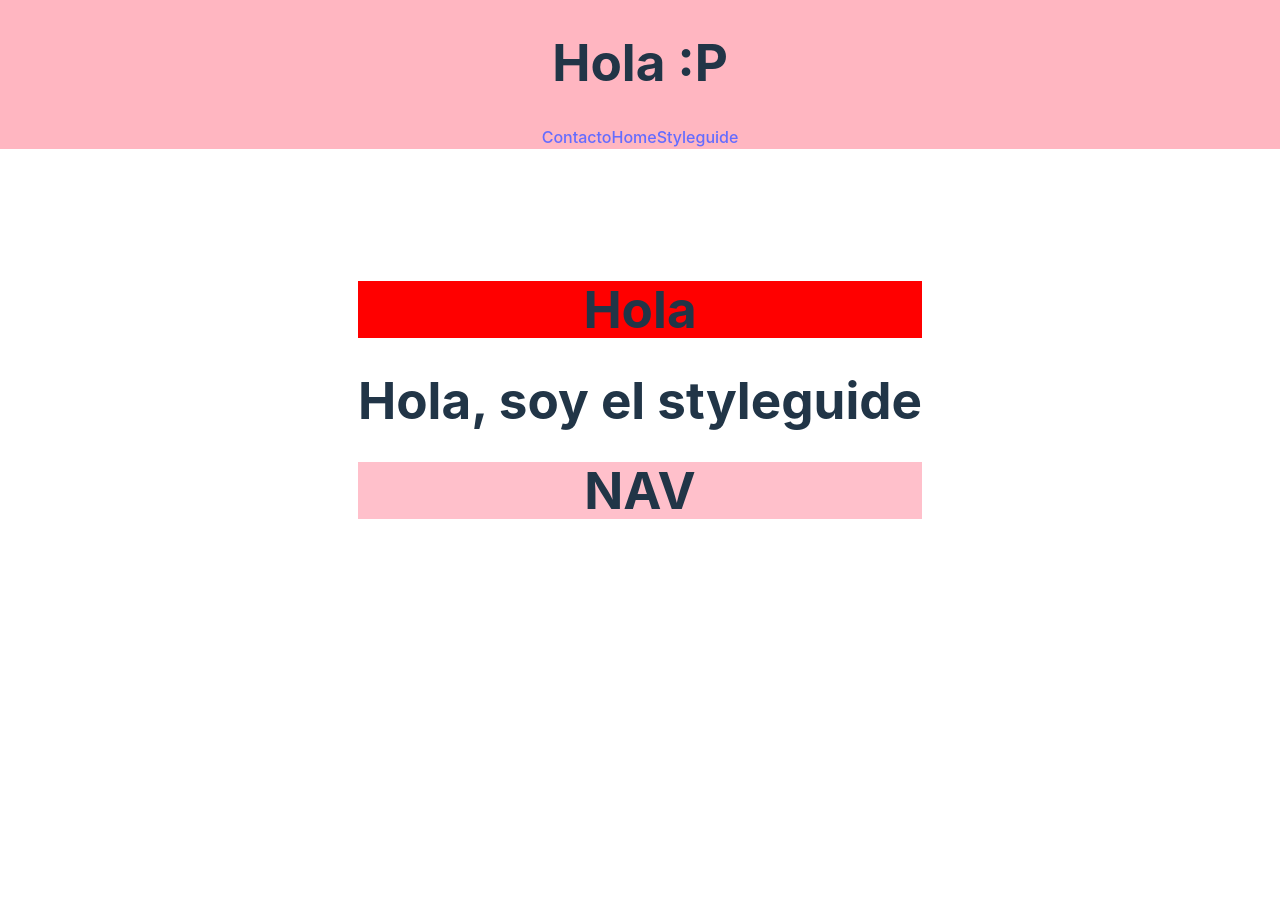
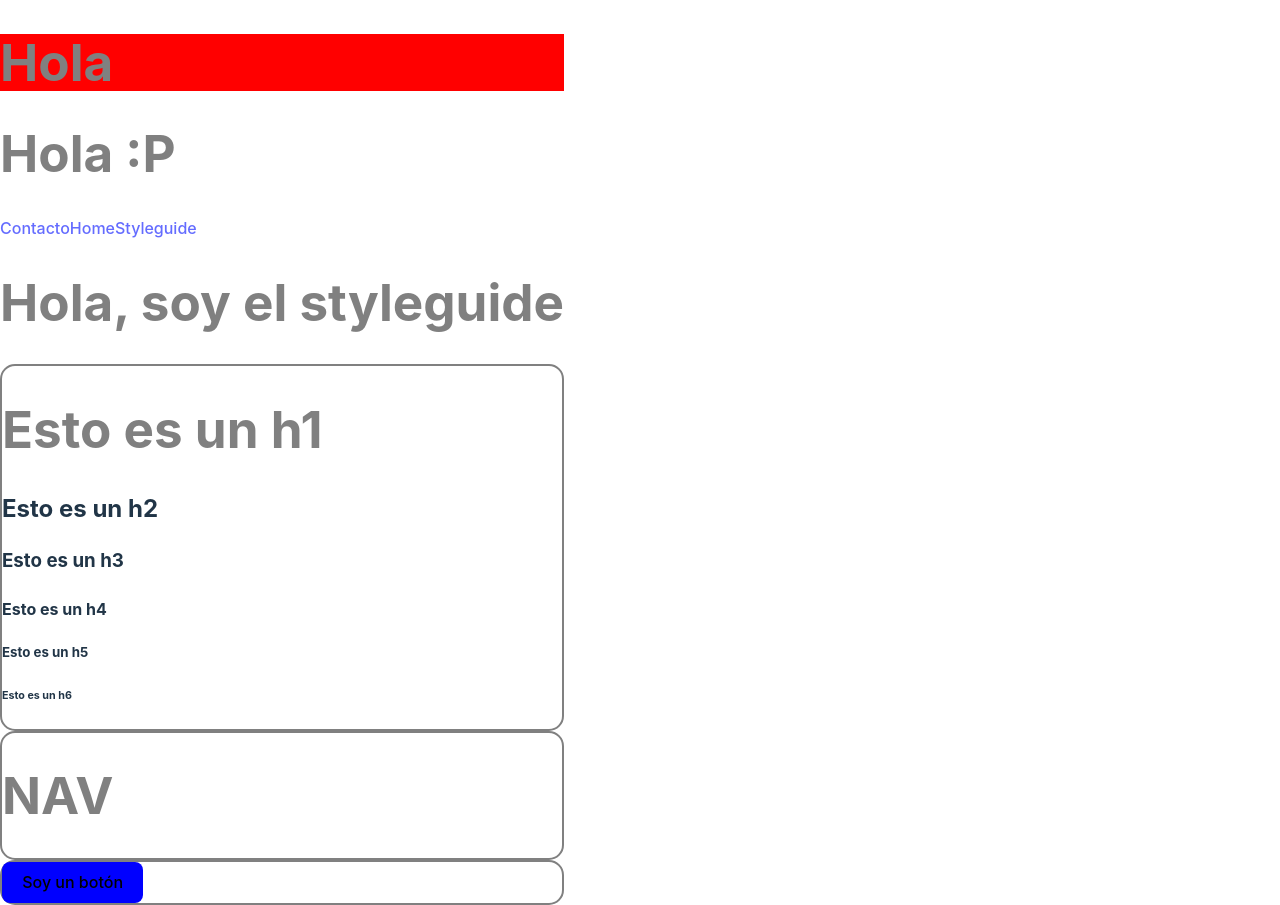
Before and after one commit to carugui/project-gamma, a React (Vite) app: page /styleguide in a window 1280 px wide. Before the commit the page ends 800 px from the top, so only its background shows below. Built offline with nearby package versions, Linux system fonts and the light colour scheme.

Commit message:
reorganizacion scss

```diff
--- a/src/App.jsx
+++ b/src/App.jsx
@@ -5,8 +5,7 @@ import reactLogo from './assets/react.svg'
 import viteLogo from '/vite.svg'
 import Topbar from  './components/topbar/Topbar'
 
-import './App.css'
-import './scss/style.scss'
+import './scss/global.scss'
 
 import Home from './views/Home'
 import Contact from './views/Contact'
--- /dev/null
+++ b/src/components/button/Button.jsx
@@ -0,0 +1,11 @@
+import './Button.scss';
+
+function Button() {
+    return (
+        <>
+          <button>Soy un botón</button>
+        </>
+    )
+}
+
+export default Button
--- /dev/null
+++ b/src/components/button/Button.scss
@@ -0,0 +1,3 @@
+button {
+    background-color: blue;
+}
--- a/src/main.jsx
+++ b/src/main.jsx
@@ -1,7 +1,6 @@
 import React from 'react'
 import ReactDOM from 'react-dom/client'
 import App from './App'
-import './index.css'
 import { BrowserRouter } from 'react-router-dom'
 
 ReactDOM.createRoot(document.getElementById('root')).render(
--- a/src/scss/_typography.scss
+++ b/src/scss/_typography.scss
@@ -0,0 +1,3 @@
+h1 {
+    color: grey;
+}
--- /dev/null
+++ b/src/scss/global.scss
@@ -0,0 +1,71 @@
+@import './_typography.scss';
+
+:root {
+    font-family: Inter, system-ui, Avenir, Helvetica, Arial, sans-serif;
+    line-height: 1.5;
+    font-weight: 400;
+
+    color-scheme: light dark;
+    color: rgba(255, 255, 255, 0.87);
+    background-color: #242424;
+
+    font-synthesis: none;
+    text-rendering: optimizeLegibility;
+    -webkit-font-smoothing: antialiased;
+    -moz-osx-font-smoothing: grayscale;
+    -webkit-text-size-adjust: 100%;
+}
+
+a {
+font-weight: 500;
+color: #646cff;
+text-decoration: inherit;
+}
+a:hover {
+color: #535bf2;
+}
+
+body {
+margin: 0;
+display: flex;
+place-items: center;
+min-width: 320px;
+min-height: 100vh;
+}
+
+h1 {
+font-size: 3.2em;
+line-height: 1.1;
+}
+
+button {
+border-radius: 8px;
+border: 1px solid transparent;
+padding: 0.6em 1.2em;
+font-size: 1em;
+font-weight: 500;
+font-family: inherit;
+background-color: #1a1a1a;
+cursor: pointer;
+transition: border-color 0.25s;
+}
+button:hover {
+border-color: #646cff;
+}
+button:focus,
+button:focus-visible {
+outline: 4px auto -webkit-focus-ring-color;
+}
+
+@media (prefers-color-scheme: light) {
+:root {
+    color: #213547;
+    background-color: #ffffff;
+}
+a:hover {
+    color: #747bff;
+}
+button {
+    background-color: #f9f9f9;
+}
+}
--- a/src/styleguide/Styleguide.jsx
+++ b/src/styleguide/Styleguide.jsx
@@ -1,9 +1,28 @@
 import Nav from './Nav'
+import Button from '../components/button/Button'
 import './style.scss'
 
 export default function Styleguide () {
     return <>
+
         <h1>Hola, soy el styleguide</h1>
-        <Nav />
+
+        <div className='section'>
+            <h1>Esto es un h1</h1>
+            <h2>Esto es un h2</h2>
+            <h3>Esto es un h3</h3>
+            <h4>Esto es un h4</h4>
+            <h5>Esto es un h5</h5>
+            <h6>Esto es un h6</h6>
+        </div>
+
+        <div className='section'>
+            <Nav />
+        </div>
+
+        <div className='section'>
+            <Button />
+        </div>
+
     </>
 }
--- a/src/styleguide/style.scss
+++ b/src/styleguide/style.scss
@@ -1,3 +1,4 @@
-.nav {
-    background-color: pink;
+.section {
+    border: 2px solid grey;
+    border-radius: 15px;
 }
```
